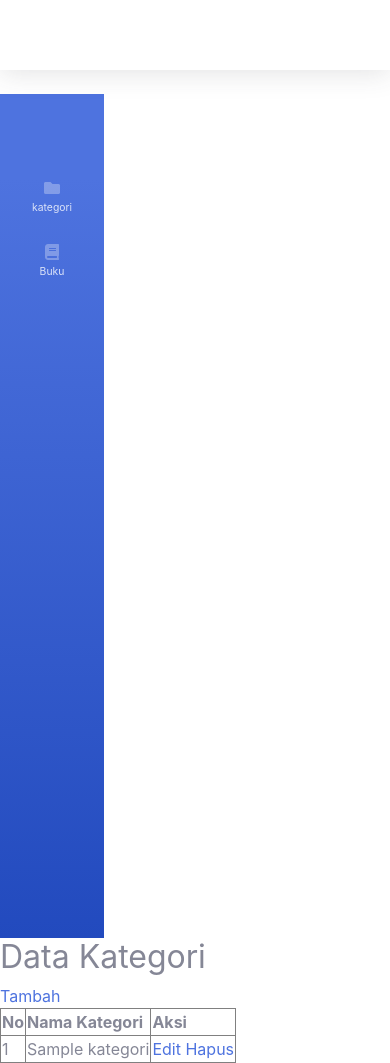
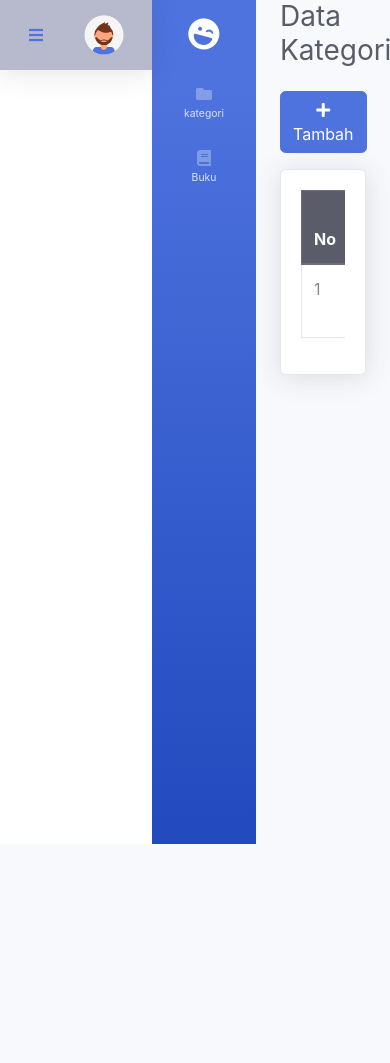
Before and after one commit to silvyaza22-hub/silvy_k, a CodeIgniter app: page /database/index.php/kategori/index in a window 390 px wide. After the commit the page ends 844 px from the top, so only its background shows below. Run offline with CodeIgniter, Linux system fonts and the light colour scheme; tables that the repository leaves empty or names only in its code hold one stand-in row (values such as "Sample post"); some libraries are stand-ins or nearby versions.

Commit message:
10Mar2026

```diff
--- a/application/controllers/kategori.php
+++ b/application/controllers/kategori.php
@@ -20,7 +20,11 @@ class kategori extends CI_Controller{
     }
     public function tambah()
     {
+        $this->load->view('templates/header');
+        $this->load->view('templates/topbar');
+        $this->load->view('templates/sidebar');
         $this->load->view('kategori/tambah');
+        $this->load->view('templates/footer');
     }
     public function simpan()
     {
--- a/application/views/kategori/index.php
+++ b/application/views/kategori/index.php
@@ -1,14 +1,22 @@
-<h2>Data Kategori</h2>
+<div class="container-fluid">
+<h2 class="h3 mb-4 text-gray-800">Data Kategori</h2>
 
-<a href="<?= site_url('kategori/tambah'); ?>">Tambah</a>
+<a href="<?= site_url('kategori/tambah'); ?>" class="btn btn-primary mb-3">
+    <i class="fas fa-plus"></i> Tambah</a>
 
-<table border="1">
+    <div class="card shadow mb-4">
+        <div class="card-body">
+            <div class="table-responsive">
+<table class="table table-bordered" width="100%" cellspacing="0">
+<thead class="thead-dark">
+
     <tr>
         <th>No</th>
         <th>Nama Kategori</th>
         <th>Aksi</th>
     </tr>
-
+</thead>
+<tbody>
 <?php $no=1; foreach($kategori as $k): ?>
     <tr>
         <td><?= $no++ ?></td>
@@ -20,4 +28,9 @@
         </td>
     </tr>
 <?php endforeach; ?>
+</tbody>
 </table>
+</div>
+</div>
+</div>
+</div>
--- a/application/views/templates/footer.php
+++ b/application/views/templates/footer.php
@@ -1,7 +1,8 @@
-<div>
+</div>
 </div>
 
-<sctipt src="<?= base_url('assets/vendor/jquery/jquery.min.js'); ?>"></script>
+
+<script src="<?= base_url('assets/vendor/jquery/jquery.min.js'); ?>"></script>
 <script src="<?= base_url('assets/vendor/bootstrap/js/bootstrap.bundle.min.js');?>"></script>
 <script src="<?= base_url('assets/js/sb-admin-2.min.js');?>"></script>
 
--- a/application/views/templates/header.php
+++ b/application/views/templates/header.php
@@ -4,8 +4,9 @@
         <meta charset="utf-8">
         <title>Perpustakaan</title>
 
-        <link href="<?= base_url('assets/vendor/fontwesome-free/css/all.min.css'); ?>" rel="stylesheet">
+        <link href="<?= base_url('assets/vendor/fontawesome-free/css/all.min.css'); ?>" rel="stylesheet">
+        <link href="<?= base_url('assets/vendor/bootstrap/css/bootstrap.min.css'); ?>" rel="stylesheet">
         <link href="<?= base_url('assets/css/sb-admin-2.min.css'); ?>" rel="stylesheet">
     </head>
 <body id="page-top">
-    <div id="wrapper"></div>
+    <div id="wrapper">
--- a/application/views/templates/sidebar.php
+++ b/application/views/templates/sidebar.php
@@ -1,5 +1,8 @@
-<ul class="navbar-nav bg-gradient-primary sidebar sidebar-dark accordion">
+<ul class="navbar-nav bg-gradient-primary sidebar sidebar-dark accordion" id="accordionSidebar">
     <a class="sidebar-brand d-flex align-items-center justify-content-center" href="#">
+        <div class="sidebar-brand-icon rotate-15">
+            <i class ="fas fa-laugh-wink"></i>
+</div>
         <div class="sidebar-brand-text mx-3">Perpustakaan</div>
 </a>
 <li class="nav-item">
@@ -15,3 +18,5 @@
 </a>
 </li>
 </ul>
+<div id="content-wrapper" class="d-flex flex-column">
+    <div id="content">
--- a/application/views/templates/topbar.php
+++ b/application/views/templates/topbar.php
@@ -1,8 +1,35 @@
-<div id="content-wrapper" class="d-flex flex-column">
-<div id="content">
 
-<nav class="navbar navbar-expand navbar-light bg-white topbar mb-4 static-top shadow">
-    <span class="mr-2 d-none d-lg-inline text-gray-600 small">
+<nav class="navbar navbar-expand navbar-light bg-gray-500 topbar mb-4 static-top shadow">
 
-</span>
+    <button id="sidebarToggleTop" class="btn btn-link d-md-none rounded-circle mr-3">
+        <i class="fa fa-bars"></i>
+    </button>
+
+    <ul class="navbar-nav ml-auto">
+
+    <li class="nav-item dropdown no-arrow">
+        <a class="nav-link dropdown-toggle" href="#" id="userDropdown" role="button" data-toggle="dropdown" aria-haspopup="true" aria-expanded="false">
+        <span class="mr-2 d-none d-lg-inline text-gray-600 small">
+            Admin
+        </span>
+        <img class="img=profile rounded-circle" src="<?= base_url('assets/img/undraw_profile_2.svg') ?>" width="40">
+        </a>
+
+        <div class="dropdown-menu dropdown-menu-right shadow animated--grow-in" aria-labelledby="userDropdown">
+            <a class="dropdown-item" href="#">
+                <i class="fas fa-user fa-sm fa-fw mr-2 text-gray-400"></i>
+                Profile
+            </a>
+            <div class="dropdown-divider"></div>
+            <span class="dropdown-item text-muted small">
+                Last Login:
+            </span>
+            <div class="dropdown-divider"></div>
+            <a class="dropdown-item" href="<?= site_url('auth/logout')?>">
+                <i class="fas fa-sign-out-alt fa-sm fa-fw mr-2 text-gray-400"></i>
+                Logout
+            </a>
+            </div>
+        </li>
+    </ul>
 </nav>
```
